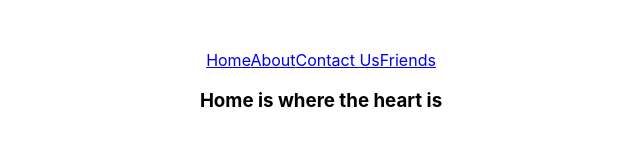
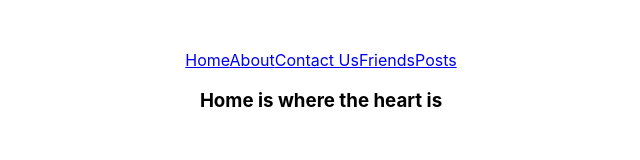
Before and after one commit to shafik720/react-router-2, a React (Create React App) app: page / in a window 1280 px wide. Shown: the top 160 px of the page, without its empty margins (319-959 px from the left). Built offline with nearby package versions, Linux system fonts and the light colour scheme.

Commit message:
dsrtgret

```diff
--- a/src/Components/Header/Header.js
+++ b/src/Components/Header/Header.js
@@ -9,6 +9,7 @@ const Header = () => {
                 <Link to="/about">About</Link>
                 <Link to="/contact">Contact Us</Link>
                 <Link to="/Friends">Friends</Link>
+                <Link to="/posts">Posts</Link>
             </nav>
         </div>
     );
```
